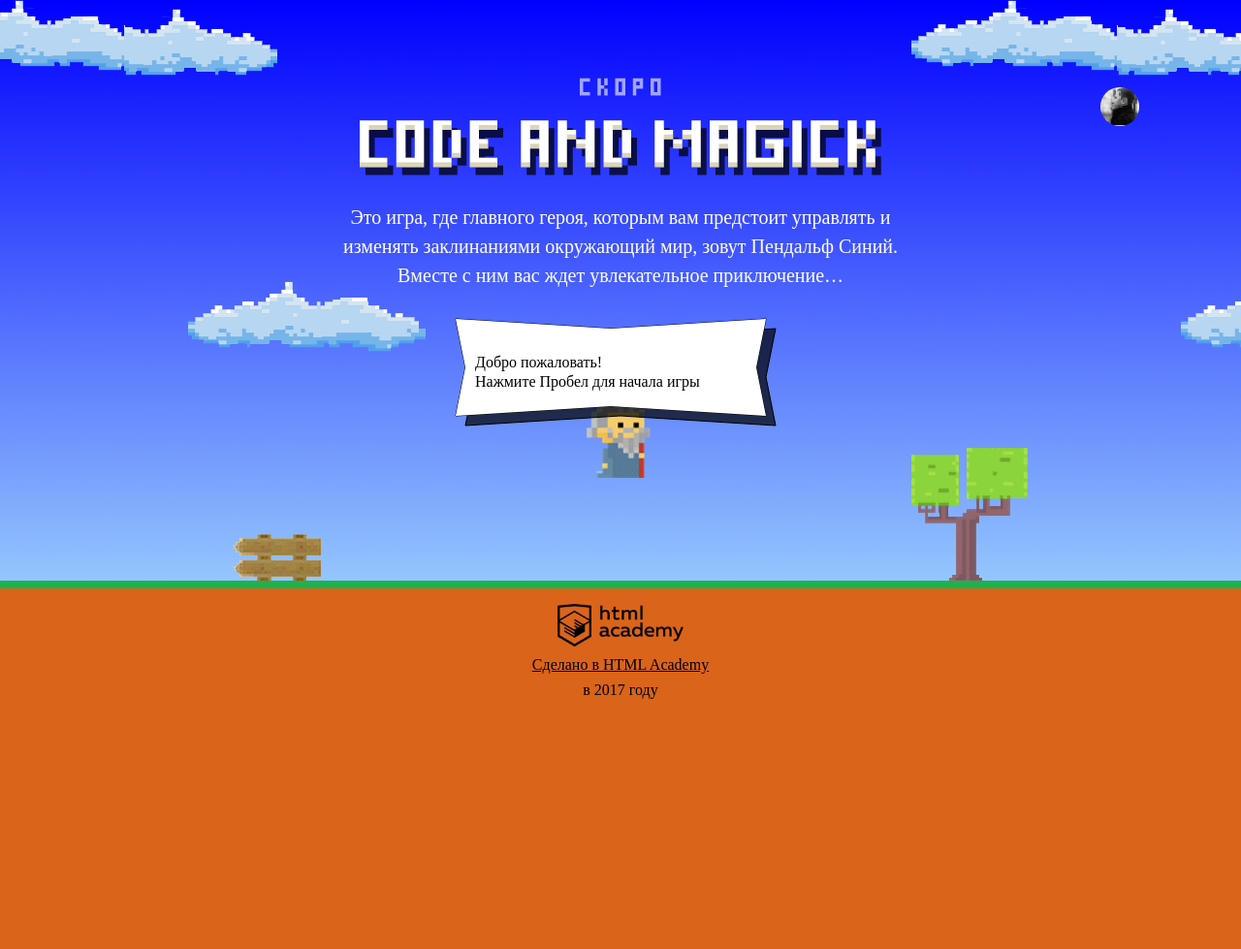
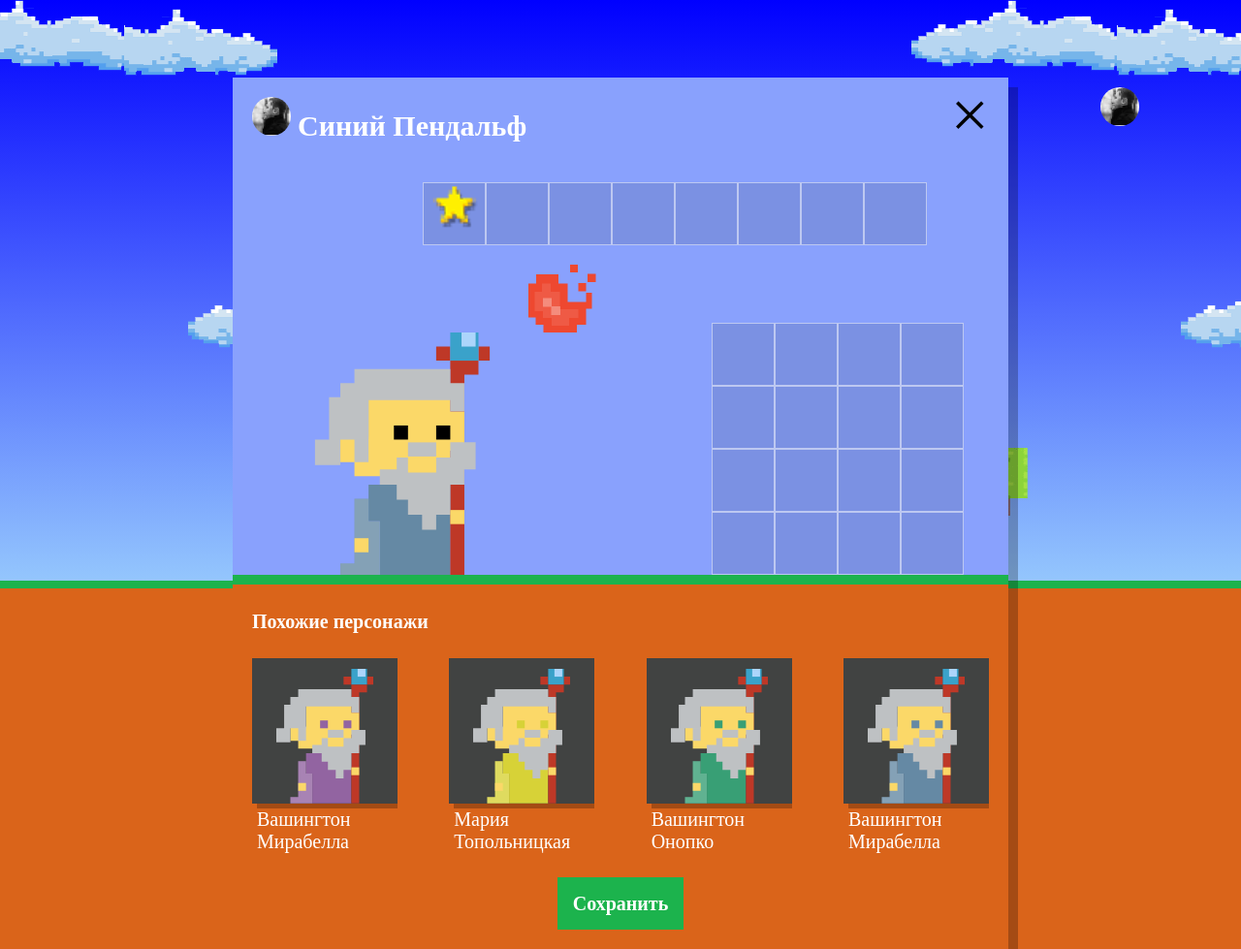
Before and after one commit to DeeRi/944693-code-and-magick-20, a website: page index.html in a window 1280 px wide. Shown: the whole page at 97% size. Before the commit the page ends 800 px from the top, so only its background shows below. Drawn offline with Linux system fonts and the light colour scheme; a web font is replaced by a local one.

Commit message:
Adds setup.js

```diff
--- a/index.html
+++ b/index.html
@@ -256,7 +256,7 @@
         return gameFieldHeight / 3;
       }
     </script>
-
+    <script src="js/setup.js"></script>
     <script src="js/stat.js"></script>
     <script src="js/game.js"></script>
   </body>
--- /dev/null
+++ b/js/setup.js
@@ -0,0 +1,71 @@
+'use strict';
+var WIZARD_NAMES = ['Иван', 'Хуан Себастьян', 'Мария', 'Кристоф', 'Виктор', 'Юлия', 'Люпита', 'Вашингтон'];
+var WIZARD_SURNAMES = ['да Марья', 'Верон', 'Мирабелла', 'Вальц', 'Онопко', 'Топольницкая', 'Нионго', 'Ирвинг'];
+var coatColor = ['rgb(101, 137, 164)', 'rgb(241, 43, 107)', 'rgb(146, 100, 161)', 'rgb(56, 159, 117)', 'rgb(215, 210, 55)', 'rgb(0, 0, 0)'];
+var eyesColor = ['black', 'red', 'blue', 'yellow', 'green'];
+
+var setup = document.querySelector('.setup');
+setup.classList.remove('hidden');
+
+var similarListElement = document.querySelector('.setup-similar-list'); /* элемент, в котором будут находиться новые элементы на странице*/
+var similarWizardTemplate = document.querySelector('#similar-wizard-template')
+    .content
+    .querySelector('.setup-similar-item'); /* шаблон для создания элемента*/
+
+var fragment = document.createDocumentFragment(); /* элемент, куда сперва добавляются новые элементы (перед добавлением их всех на страницу), чтобы избежать повторного рендеринга страницы */
+
+
+var generateRandomNumber = function (array) {
+  var arrayLength = array.length;
+  return Math.floor(Math.random() * Math.floor(arrayLength));
+}; /* создаем функцию для случайного выбора индекса элемента в массиве*/
+
+var wizards = [
+  {
+    name: WIZARD_NAMES[generateRandomNumber(WIZARD_NAMES)],
+    surname: WIZARD_SURNAMES[generateRandomNumber(WIZARD_SURNAMES)],
+    coatColor: coatColor[generateRandomNumber(coatColor)],
+    eyesColor: eyesColor[generateRandomNumber(eyesColor)]
+  },
+
+  {
+    name: WIZARD_NAMES[generateRandomNumber(WIZARD_NAMES)],
+    surname: WIZARD_SURNAMES[generateRandomNumber(WIZARD_SURNAMES)],
+    coatColor: coatColor[generateRandomNumber(coatColor)],
+    eyesColor: eyesColor[generateRandomNumber(eyesColor)]
+  },
+
+  {
+    name: WIZARD_NAMES[generateRandomNumber(WIZARD_NAMES)],
+    surname: WIZARD_SURNAMES[generateRandomNumber(WIZARD_SURNAMES)],
+    coatColor: coatColor[generateRandomNumber(coatColor)],
+    eyesColor: eyesColor[generateRandomNumber(eyesColor)]
+  },
+
+  {
+    name: WIZARD_NAMES[generateRandomNumber(WIZARD_NAMES)],
+    surname: WIZARD_SURNAMES[generateRandomNumber(WIZARD_SURNAMES)],
+    coatColor: coatColor[generateRandomNumber(coatColor)],
+    eyesColor: eyesColor[generateRandomNumber(eyesColor)]
+  }
+];
+
+var renderWizard = function (wizard) {
+  var wizardElement = similarWizardTemplate.cloneNode(true); /* клонируем структуру элемента, далее наполняем его новыми данными*/
+  wizardElement.querySelector('.setup-similar-label').textContent = wizard.name + ' ' + wizard.surname;
+  wizardElement.querySelector('.wizard-coat').style.fill = wizard.coatColor;
+  wizardElement.querySelector('.wizard-eyes').style.fill = wizard.coatColor;
+
+  return wizardElement;
+};
+
+var addWizard = function () {
+  for (var i = 0; i < wizards.length; i++) {
+    fragment.appendChild(renderWizard(wizards[i]));
+  }
+  similarListElement.appendChild(fragment);
+};
+
+addWizard(wizards);
+
+setup.querySelector('.setup-similar').classList.remove('hidden');
```
